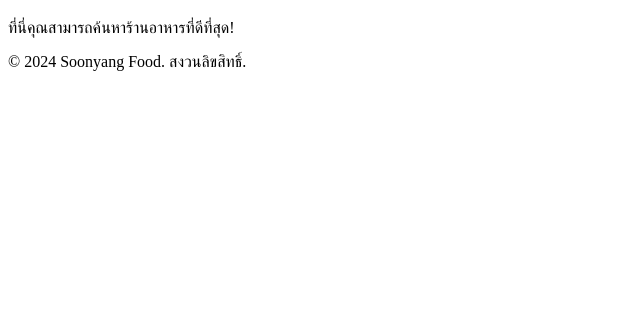
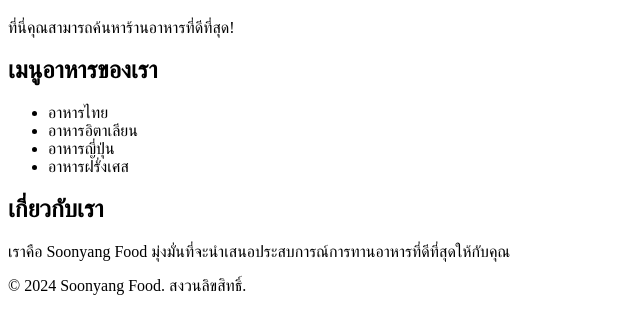
Before and after one commit to djia1982/soonyangfood, a plain HTML site: page index.html in a window 1280 px wide. Shown: the part 61-394 px from the top of the page, without its empty margins (0-640 px from the left). Drawn offline with Linux system fonts and the light colour scheme.

Commit message:
Update index.html

```diff
--- a/index.html
+++ b/index.html
@@ -4,14 +4,27 @@
     <meta charset="UTF-8">
     <meta name="viewport" content="width=device-width, initial-scale=1.0">
     <title>Soonyang Food</title>
-    <link rel="stylesheet" href="styles.css"> <!-- ถ้าคุณมีไฟล์ CSS -->
+    <link rel="stylesheet" href="styles.css"> <!-- เชื่อมโยงกับไฟล์ CSS -->
 </head>
 <body>
     <header>
         <h1>ยินดีต้อนรับสู่ Soonyang Food</h1>
+        <p>ที่นี่คุณสามารถค้นหาร้านอาหารที่ดีที่สุด!</p>
     </header>
     <main>
-        <p>ที่นี่คุณสามารถค้นหาร้านอาหารที่ดีที่สุด!</p>
+        <section>
+            <h2>เมนูอาหารของเรา</h2>
+            <ul>
+                <li>อาหารไทย</li>
+                <li>อาหารอิตาเลียน</li>
+                <li>อาหารญี่ปุ่น</li>
+                <li>อาหารฝรั่งเศส</li>
+            </ul>
+        </section>
+        <section>
+            <h2>เกี่ยวกับเรา</h2>
+            <p>เราคือ Soonyang Food มุ่งมั่นที่จะนำเสนอประสบการณ์การทานอาหารที่ดีที่สุดให้กับคุณ</p>
+        </section>
     </main>
     <footer>
         <p>© 2024 Soonyang Food. สงวนลิขสิทธิ์.</p>
```
